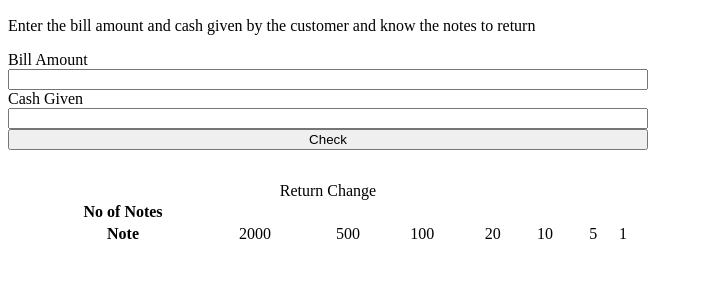
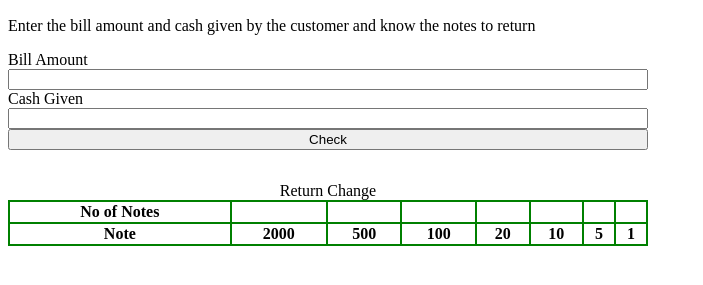
Before and after one commit to rohitrout/cashRegister, a plain HTML site: page index.html in a window 1280 px wide. Shown: the part 87-372 px from the top of the page, without its empty margins (0-703 px from the left). Drawn offline with Linux system fonts and the light colour scheme.

Commit message:
Update styles.css

```diff
--- a/styles.css
+++ b/styles.css
@@ -3,3 +3,11 @@
     flex-direction: column;
     width: 50vw;
 }
+table,th,td{
+    border:2px solid green;
+    border-collapse: collapse;
+}
+td{
+    font-weight: bold;
+    text-align: center;
+}
```
